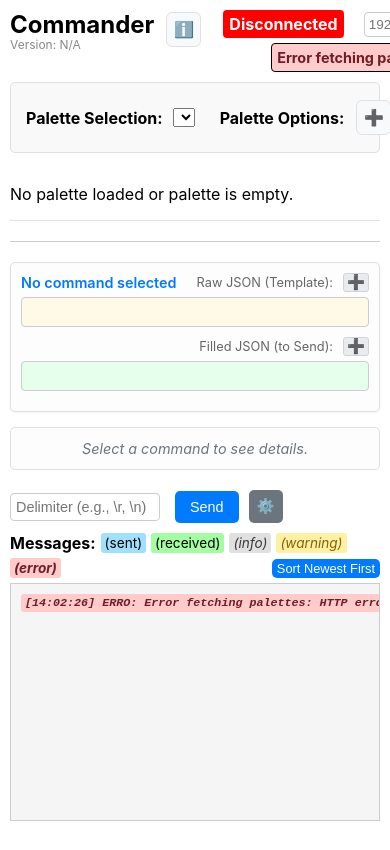
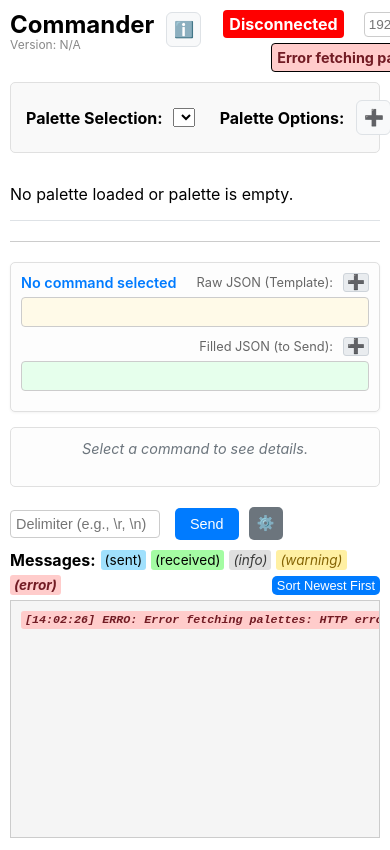
Before and after one commit to zenatron/rust-commander, a plain HTML site: page static/index.html in a window 390 px wide. Shown: the top 850 px of the page. Drawn offline with Linux system fonts and the light colour scheme; no server answers.

Commit message:
adjust min height of variables container

```diff
--- a/static/styles.css
+++ b/static/styles.css
@@ -940,6 +940,11 @@ pre#messagesDisplay {
     #jsonDisplayAreasContainer {
         max-width: 95vw;
         padding: 10px;
+        max-height: 50vh;
+    }
+
+    #variableInputsContainer {
+        min-height: 50px;
     }
 
     #messagesContainer {
```
